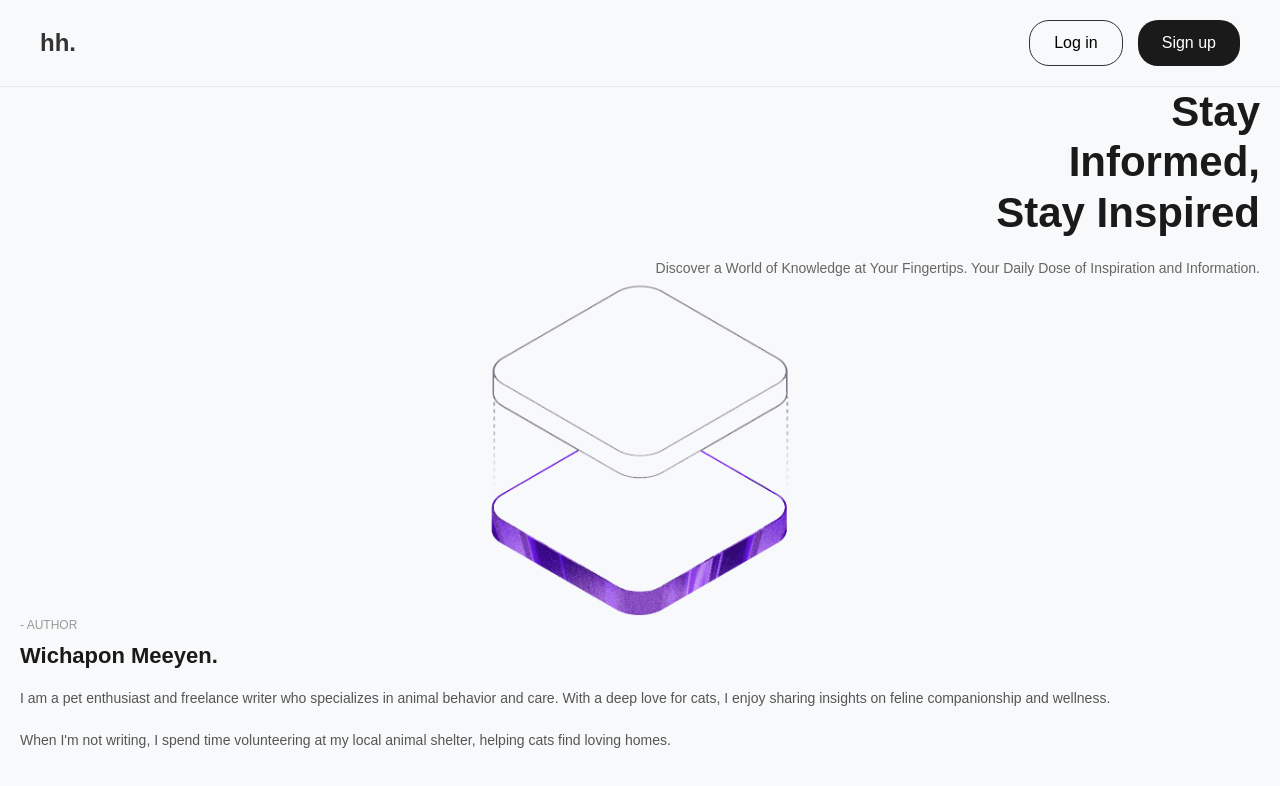
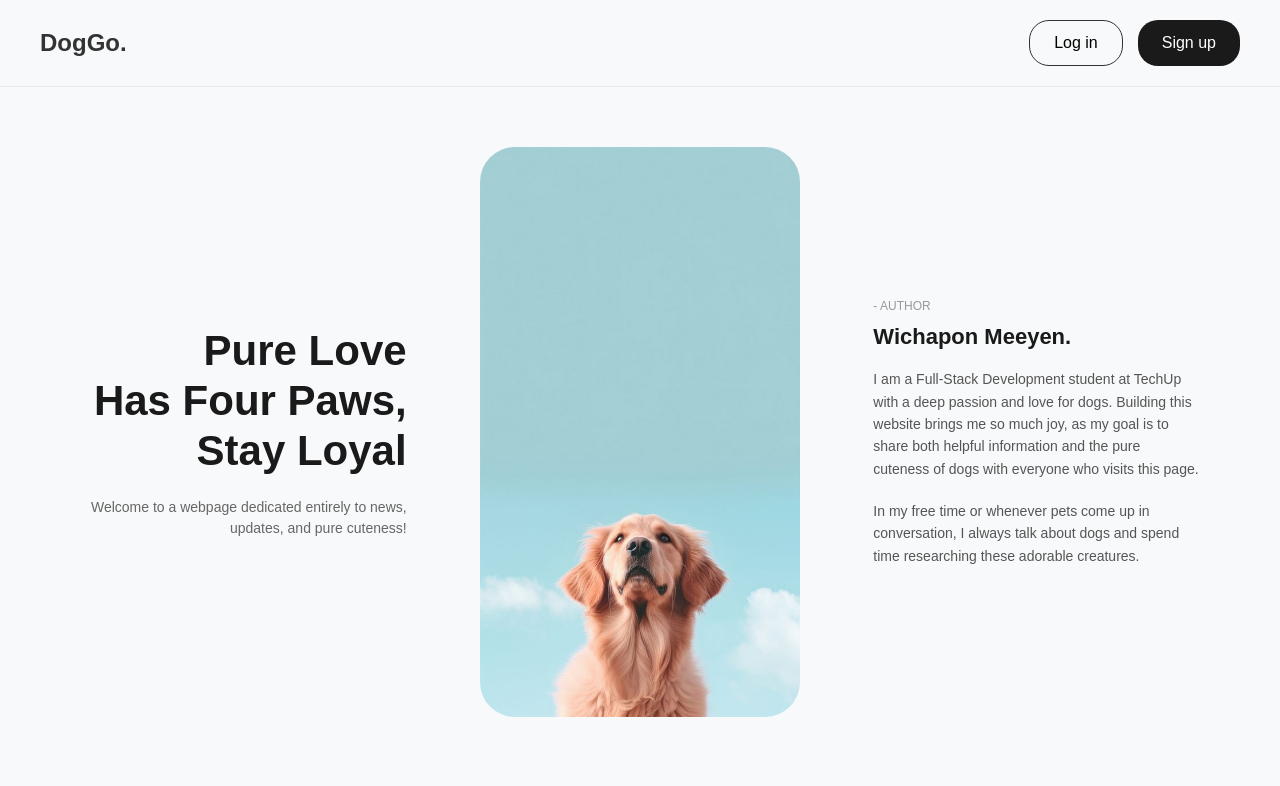
Before and after one commit to Wichapon-mee/wichapon-dev-blog, a React (Vite) app: page / in a window 1280 px wide. Shown: the top 786 px of the page. Built offline with nearby package versions, Linux system fonts and the light colour scheme.

Commit message:
feat: Update HeroSection and NavBar components with new content and styles. Added GoldenRetrive image and App.css for improved styling. Changed branding to 'DogGo' and enhanced button hover effects.

```diff
--- a/src/App.jsx
+++ b/src/App.jsx
@@ -1,6 +1,7 @@
 import React from 'react';
 import NavBar from './components/NavBar';
 import HeroSection from './components/HeroSection';
+import './App.css';
 
 function App() {
   return (
--- a/src/components/HeroSection.jsx
+++ b/src/components/HeroSection.jsx
@@ -1,5 +1,5 @@
 import React from 'react';
-import heroImg from '../assets/hero.png';
+import GoldenRetrive from '../assets/GoldenRetrive.png';
 
 function HeroSection() {
   return (
@@ -8,22 +8,22 @@ function HeroSection() {
       {/* คอลัมน์ที่ 1 (ซ้าย): ข้อความโปรย */}
       <div className="hero-text-left" style={{ textAlign: 'right', paddingRight: '20px' }}>
         <h1 style={{ fontSize: '42px', fontWeight: 'bold', lineHeight: '1.2', margin: '0 0 20px 0', color: '#1a1a1a' }}>
-          Stay<br />Informed,<br />Stay Inspired
+         Pure Love<br />Has Four Paws,<br />Stay Loyal
         </h1>
         <p style={{ color: '#666', fontSize: '14px', lineHeight: '1.5', margin: 0 }}>
-          Discover a World of Knowledge at Your Fingertips. Your Daily Dose of Inspiration and Information.
+         Welcome to a webpage dedicated entirely to news, updates, and pure cuteness!
         </p>
       </div>
 
       {/* คอลัมน์ที่ 2 (กลาง): รูปภาพ */}
       <div className="hero-image-center" style={{ display: 'flex', justifyContent: 'center' }}>
         <img
-          src={heroImg}
-          alt="Hero"
+          src={GoldenRetrive}
+          alt="GoldenDog"
           style={{
             width: '100%',
             maxWidth: '320px',
-            borderRadius: '16px',
+            borderRadius: '35px',
             objectFit: 'cover'
           }}
         />
@@ -38,10 +38,10 @@ function HeroSection() {
           Wichapon Meeyen.
         </h2>
         <p style={{ color: '#555', fontSize: '14px', lineHeight: '1.6', marginBottom: '20px' }}>
-          I am a pet enthusiast and freelance writer who specializes in animal behavior and care. With a deep love for cats, I enjoy sharing insights on feline companionship and wellness.
+        I am a Full-Stack Development student at TechUp with a deep passion and love for dogs. Building this website brings me so much joy, as my goal is to share both helpful information and the pure cuteness of dogs with everyone who visits this page.
         </p>
         <p style={{ color: '#555', fontSize: '14px', lineHeight: '1.6', margin: 0 }}>
-          When I'm not writing, I spend time volunteering at my local animal shelter, helping cats find loving homes.
+        In my free time or whenever pets come up in conversation, I always talk about dogs and spend time researching these adorable creatures.
         </p>
       </div>
 
--- a/src/components/NavBar.jsx
+++ b/src/components/NavBar.jsx
@@ -12,25 +12,38 @@ function NavBar() {
     }}>
       {/* ฝั่งซ้าย: โลโก้ */}
       <div style={{ fontSize: '24px', fontWeight: 'bold', color: '#333' }}>
-        hh.
+        DogGo.
       </div>
 
       {/* ฝั่งขวา: กลุ่มปุ่มกด และ แฮมเบอร์เกอร์เมนู */}
       <div>
-        {/* กลุ่มปุ่มปกติ (จะถูกซ่อนเมื่อเปิดบนมือถือ) */}
+        {/* กลุ่มปุ่มปกติ */}
         <div className="nav-buttons" style={{ display: 'flex', gap: '15px' }}>
-          <button style={{ padding: '10px 24px', borderRadius: '20px', border: '1px solid #333', background: 'transparent', cursor: 'pointer', fontWeight: '500' }}>Log in</button>
-          <button style={{ padding: '10px 24px', borderRadius: '20px', border: 'none', background: '#1a1a1a', color: '#fff', cursor: 'pointer', fontWeight: '500' }}>Sign up</button>
+          {/* 1. เติม className="btn-login" */}
+          <button className="btn-login" style={{ padding: '10px 24px', borderRadius: '20px', border: '1px solid #333', background: 'transparent', cursor: 'pointer', fontWeight: '500', transition: 'all 0.2s ease' }}>Log in</button>
+
+          {/* 2. เติม className="btn-signup" */}
+          <button className="btn-signup" style={{ padding: '10px 24px', borderRadius: '20px', border: 'none', background: '#1a1a1a', color: '#fff', cursor: 'pointer', fontWeight: '500', transition: 'all 0.2s ease' }}>Sign up</button>
         </div>
 
-        {/* ปุ่มแฮมเบอร์เกอร์ ☰ (จะแสดงผลเฉพาะบนมือถือ) */}
+        {/* ปุ่มแฮมเบอร์เกอร์ ☰ */}
         <div className="nav-hamburger" style={{ fontSize: '24px', cursor: 'pointer', display: 'none', color: '#333' }}>
           ☰
         </div>
       </div>
 
-      {/* สไตล์พิเศษสำหรับเปลี่ยนปุ่มตามขนาดหน้าจอ */}
+      {/* สไตล์พิเศษ (เพิ่ม Hover เข้าไปตรงนี้) */}
       <style>{`
+        /* เอฟเฟกต์ Hover ของปุ่ม Log in */
+        .btn-login:hover {
+          background-color: #cccccc !important; /* เปลี่ยนพื้นหลังเป็นสีเทาอ่อน */
+        }
+
+        /* เอฟเฟกต์ Hover ของปุ่ม Sign up */
+        .btn-signup:hover {
+          background-color: #cccccc !important; /* เปลี่ยนพื้นหลังให้สีดำสว่างขึ้นมาหน่อย */
+        }
+
         @media (max-width: 768px) {
           .nav-buttons { display: none !important; }
           .nav-hamburger { display: block !important; }
```
Also changed, not shown: src/assets/GoldenRetrive.png (added).
